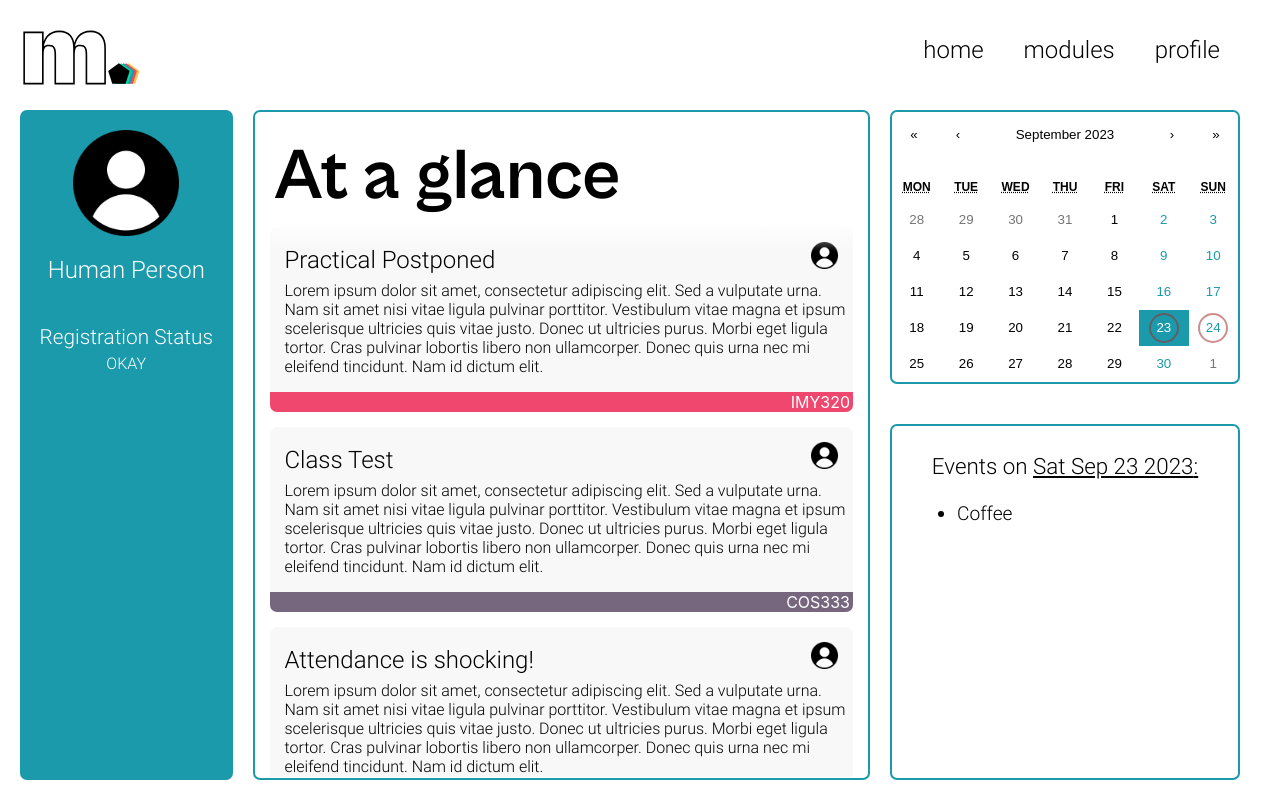
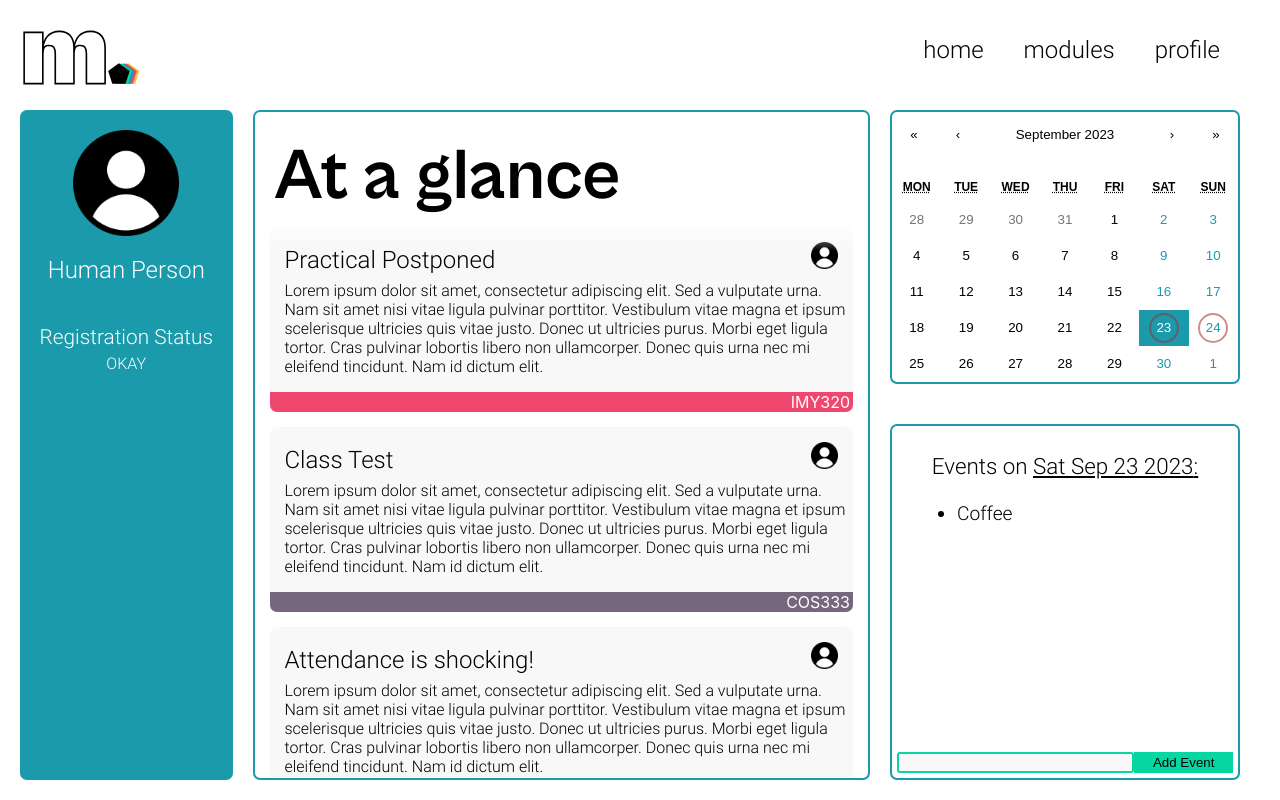
Before and after one commit to TashUni/IMY320_TheMarellousFivers, a React (Create React App) app in the folder web-project/: page / in a window 1280 px wide. Built offline with nearby package versions, Linux system fonts and the light colour scheme.

Commit message:
can add event to day

```diff
--- a/web-project/src/App.js
+++ b/web-project/src/App.js
@@ -3,13 +3,14 @@ import Navbar from "./components/Navbar/Navbar";
 import Profile from './components/Profile/Profile';
 import Feed from "./components/Feed/Feed";
 import Calender from "./components/Calender/Calender";
-import {useEffect, useState} from "react";
+import {useEffect, useRef, useState} from "react";
 
 
 function App() {
 
     const [date, setDate] = useState(new Date());
     const [selectedEvents, setSelectedEvents] = useState([]);
+    const inputRef = useRef(null);
 
     useEffect(() => {
         console.log("updating date value to " + date);
@@ -24,6 +25,24 @@ function App() {
         setSelectedEvents(newEvents);
 
     }, [date])
+
+    const addEvent = () => {
+
+        console.log("adding...");
+        console.log(date);
+
+        console.log(inputRef.current.value)
+
+        let newEvent = {
+            name: inputRef.current.value,
+            date: date
+        }
+
+        inputRef.current.value = "";
+
+        setEvents((prevEvents) => [...prevEvents, newEvent]);
+        setSelectedEvents((prevEvents) => [...prevEvents, newEvent]);
+    }
 
     const [events, setEvents] = useState([
         {
@@ -45,6 +64,7 @@ function App() {
             <div className={styles.CalenderBox}>
                 <Calender events={events} setDate={setDate}/>
                 <div className={styles.EventContainer}>
+                    <div>
                         <p className={styles.EventContainerPara}>Events on <u>{date.toDateString()}:</u></p>
 
                         {
@@ -58,6 +78,12 @@ function App() {
                                     }
                                 </ul>
                         }
+                    </div>
+
+                    <div className={styles.inputBox}>
+                        <input type="text" ref={inputRef}/>
+                        <button onClick={addEvent} >Add Event</button>
+                    </div>
 
                 </div>
             </div>
--- a/web-project/src/App.module.scss
+++ b/web-project/src/App.module.scss
@@ -59,12 +59,37 @@
   border-radius: var(--border-rad);
   margin: var(--margin);
   padding: 5px;
+  display: flex;
+  flex-direction: column;
+  justify-content: space-between;
 }
 
 .ul {
   font-family: var(--font-paragraph);
   font-size: 1.2rem;
   margin-left: 20px;
+}
+
+.inputBox {
+  display: flex;
+  justify-content: space-between;
+}
+
+.inputBox button {
+  width: 30%;
+  border: none;
+  background-color: var(--cl-green);
+}
+
+.inputBox input:focus {
+  outline: none;
+}
+
+.inputBox input {
+  border: 2px solid var(--cl-green);
+  background-color: var(--cl-pale);
+  border-radius: 3px;
+  width: 70%;
 }
 
 .EventContainerPara {
```
Lines whose indentation alone changed are shown as unchanged.
